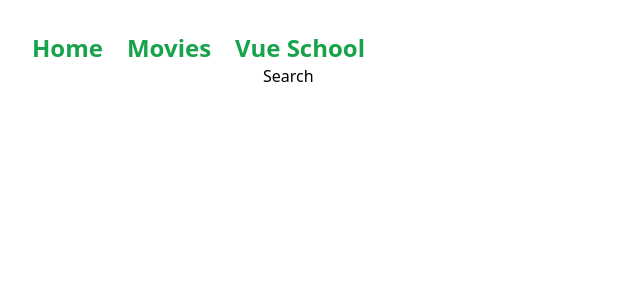
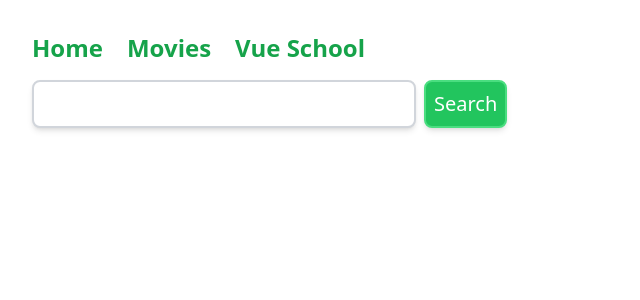
Before and after one commit to MichelleH17/nuxt3-fundamentals, a Nuxt app: page /movies in a window 1280 px wide. Shown: the top 300 px of the page, without its empty margins (0-640 px from the left). Built offline with nearby package versions, Linux system fonts and the light colour scheme.

Commit message:
Edit pages - use MovieSearch component, show params id

```diff
--- a/pages/movies/[id].vue
+++ b/pages/movies/[id].vue
@@ -1,10 +1,12 @@
 <template>
   <div>
-
+    {{ paramsID }}
   </div>
 </template>
 
 <script lang="ts" setup>
+const route = useRoute()
+const paramsID = route.params.id
 
 </script>
 
--- a/pages/movies/index.vue
+++ b/pages/movies/index.vue
@@ -1,16 +1,3 @@
-<script setup lang="ts">
-const query = ref("")
-
-function search() {
-  $fetch(`http://www.omdbapi.com/?apikey=4203574e&s=${query.value}`)
-}
-</script>
-
 <template>
-  <form @submit.prevent="search">
-    <input type="text" v-model="query">
-    <button>Search</button>
-  </form>
+  <MovieSearch />
 </template>
-
-<style scoped></style>
```
